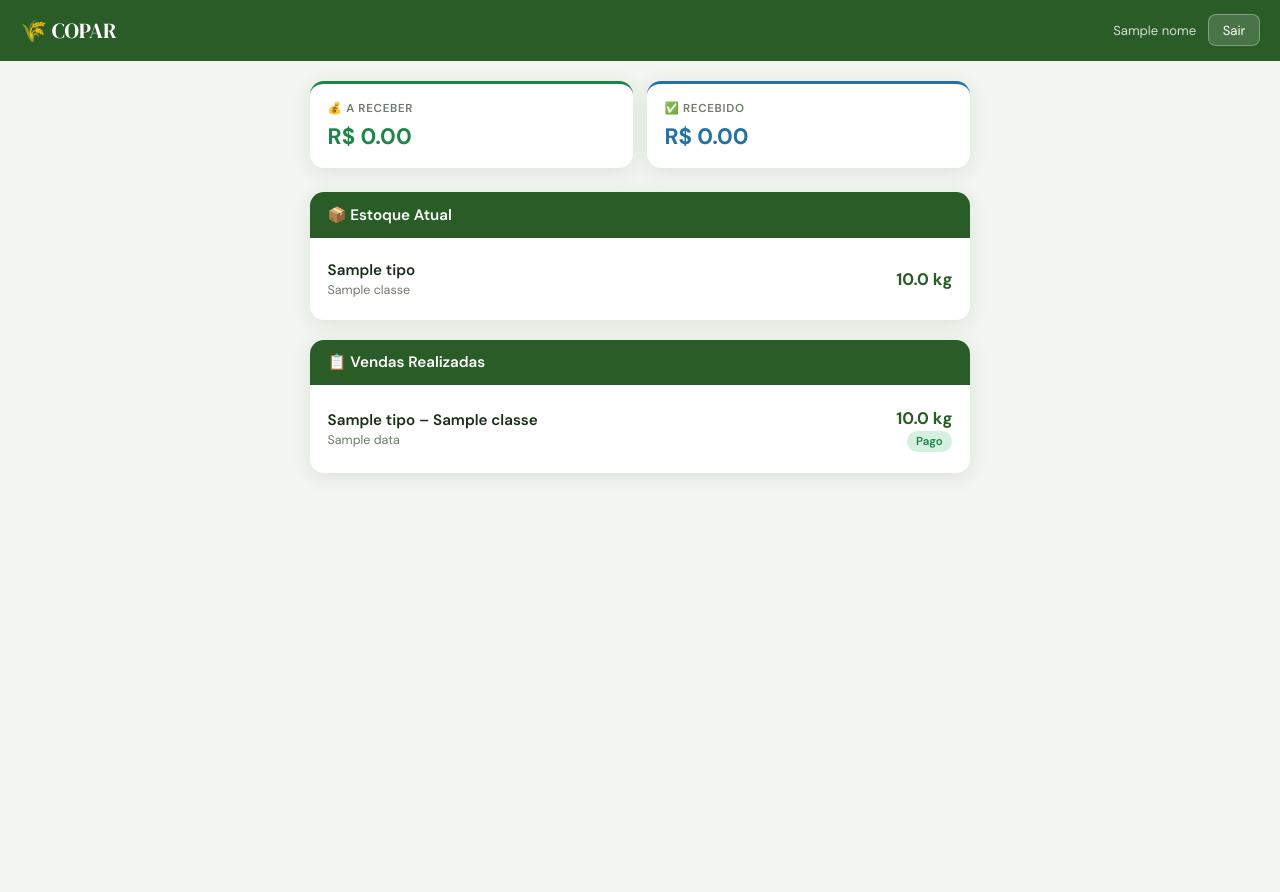
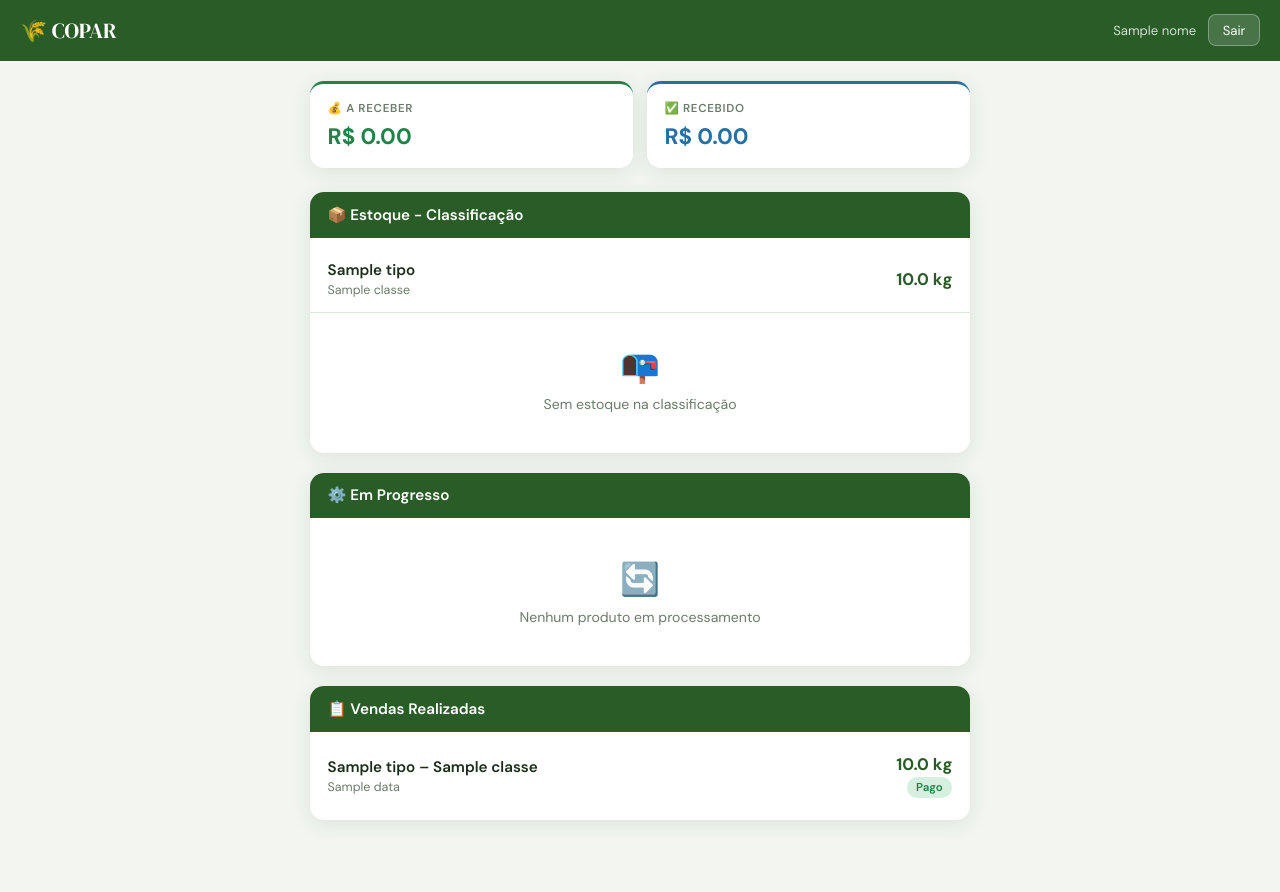
Before and after one commit to coparsa76-eng/copar, a Flask app: template templates/produtor.html in a window 1280 px wide. Before the commit the page ends 478 px from the top, so only its background shows below. Run offline with Flask 3, Linux system fonts and the light colour scheme; the template is opened without the code that fills it: most values are stand-ins (such as "Sample title", 1, 10 or a date in 2020); some libraries are stand-ins or nearby versions.

Commit message:
Update produtor.html

```diff
--- a/templates/produtor.html
+++ b/templates/produtor.html
@@ -25,6 +25,7 @@
             --pendente:    #c0392b;
             --radius:      14px;
             --shadow:      0 4px 20px rgba(42,92,40,.1);
+            --laranja:     #e67e22;
         }
 
         body {
@@ -168,6 +169,23 @@
             color: var(--verde);
         }
 
+        .progresso-badge {
+            display: inline-flex;
+            align-items: center;
+            gap: .4rem;
+            background: #fef5e7;
+            color: var(--laranja);
+            padding: .3rem .8rem;
+            border-radius: 20px;
+            font-size: .78rem;
+            font-weight: 600;
+        }
+
+        .progresso-badge::before {
+            content: "⚙️";
+            font-size: .85rem;
+        }
+
         .badge {
             display: inline-block;
             padding: .2rem .6rem;
@@ -185,6 +203,11 @@
             font-size: .88rem;
         }
         .vazio span { font-size: 2rem; display: block; margin-bottom: .5rem; }
+
+        .separador {
+            margin: .5rem 0;
+            border-top: 1px dashed var(--border);
+        }
     </style>
 </head>
 <body>
@@ -209,12 +232,14 @@
         </div>
     </div>
 
-    <!-- Estoque -->
+    <!-- Estoque Classificação (mostra peso) -->
     <div class="secao">
-        <div class="secao-header">📦 Estoque Atual</div>
+        <div class="secao-header">📦 Estoque - Classificação</div>
         <div class="secao-body">
-            {% if estoque %}
+            {% set tem_classificacao = false %}
             {% for item in estoque %}
+                {% if not item.em_progresso %}
+                    {% set tem_classificacao = true %}
                     <div class="item">
                         <div class="item-left">
                             <div class="item-titulo">{{ item.tipo }}</div>
@@ -224,9 +249,35 @@
                             <div class="item-peso">{{ "%.1f"|format(item.peso) }} kg</div>
                         </div>
                     </div>
+                {% endif %}
             {% endfor %}
-            {% else %}
-                <div class="vazio"><span>📭</span>Sem estoque no momento</div>
+            {% if not tem_classificacao %}
+                <div class="vazio"><span>📭</span>Sem estoque na classificação</div>
+            {% endif %}
+        </div>
+    </div>
+
+    <!-- Estoque em Progresso (Banca + Toletagem) -->
+    <div class="secao">
+        <div class="secao-header">⚙️ Em Progresso</div>
+        <div class="secao-body">
+            {% set tem_progresso = false %}
+            {% for item in estoque %}
+                {% if item.em_progresso %}
+                    {% set tem_progresso = true %}
+                    <div class="item">
+                        <div class="item-left">
+                            <div class="item-titulo">{{ item.tipo }} - {{ item.classe }}</div>
+                            <div class="item-sub">{{ item.local }}</div>
+                        </div>
+                        <div class="item-right">
+                            <span class="progresso-badge">em processamento</span>
+                        </div>
+                    </div>
+                {% endif %}
+            {% endfor %}
+            {% if not tem_progresso %}
+                <div class="vazio"><span>🔄</span>Nenhum produto em processamento</div>
             {% endif %}
         </div>
     </div>
```
Lines whose indentation alone changed are shown as unchanged.
